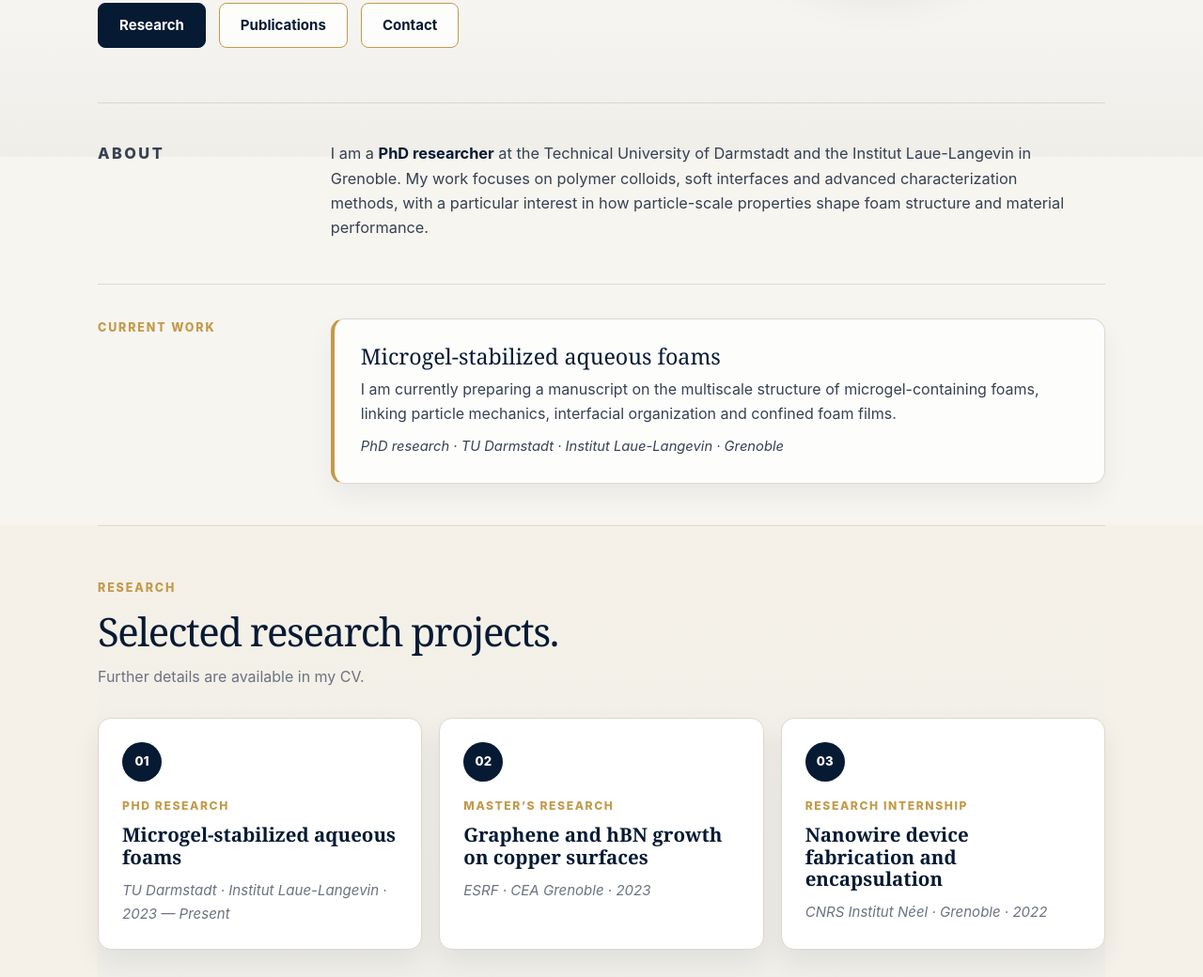
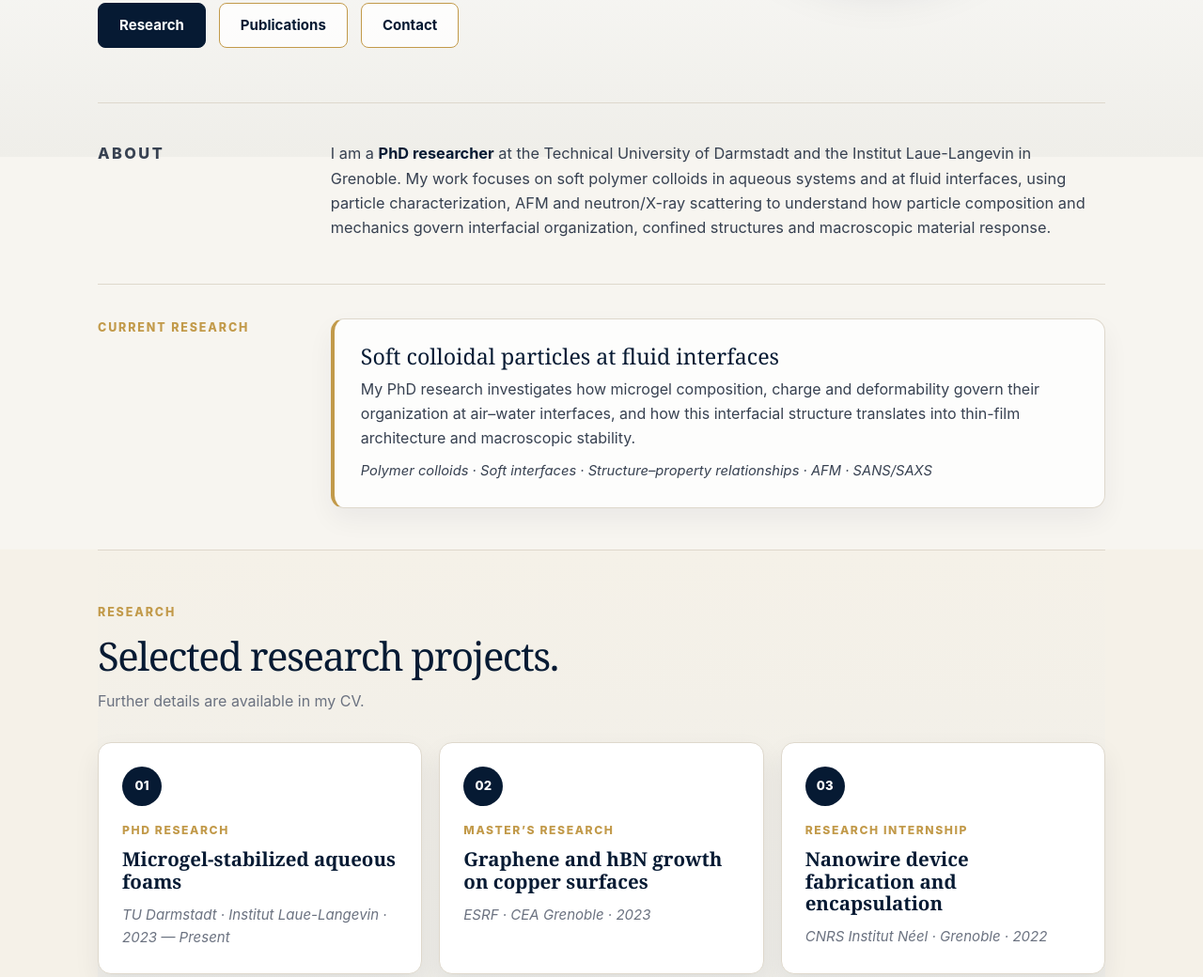
Before and after one commit to nishusodhi/sodhimanmeet.github.io, a plain HTML site: page index.html in a window 1280 px wide. Shown: the part 633-1673 px from the top of the page at 94% size. Drawn offline with Linux system fonts and the light colour scheme.

Commit message:
Revise about section and current research content
Updated content in the about section and current research details. Adjusted styling properties for layout consistency.

```diff
--- a/index.html
+++ b/index.html
@@ -318,7 +318,7 @@
 
     .about p {
       margin: 0;
-      max-width: 800px;
+      max-width: 830px;
       color: #374151;
       font-size: 1.02rem;
     }
@@ -640,7 +640,7 @@
     }
 
     .cv-profile-block {
-      margin-top: 105px;
+      margin-top: 82px;
       padding-top: 18px;
       border-top: 1px solid rgba(255, 255, 255, 0.18);
     }
@@ -823,28 +823,30 @@
       <div>
         <p>
           I am a <strong>PhD researcher</strong> at the Technical University of Darmstadt
-          and the Institut Laue-Langevin in Grenoble. My work focuses on polymer
-          colloids, soft interfaces and advanced characterization methods, with a
-          particular interest in how particle-scale properties shape foam structure
-          and material performance.
+          and the Institut Laue-Langevin in Grenoble. My work focuses on soft polymer
+          colloids in aqueous systems and at fluid interfaces, using particle
+          characterization, AFM and neutron/X-ray scattering to understand how
+          particle composition and mechanics govern interfacial organization,
+          confined structures and macroscopic material response.
         </p>
       </div>
     </section>
 
     <section id="current" class="current split-section">
       <div>
-        <p class="kicker">Current work</p>
+        <p class="kicker">Current research</p>
       </div>
 
       <div class="current-box">
-        <h3>Microgel-stabilized aqueous foams</h3>
+        <h3>Soft colloidal particles at fluid interfaces</h3>
         <p>
-          I am currently preparing a manuscript on the multiscale structure of
-          microgel-containing foams, linking particle mechanics, interfacial
-          organization and confined foam films.
+          My PhD research investigates how microgel composition, charge and
+          deformability govern their organization at air–water interfaces, and how
+          this interfacial structure translates into thin-film architecture and
+          macroscopic stability.
         </p>
         <p class="meta">
-          PhD research · TU Darmstadt · Institut Laue-Langevin · Grenoble
+          Polymer colloids · Soft interfaces · Structure–property relationships · AFM · SANS/SAXS
         </p>
       </div>
     </section>
@@ -1020,6 +1022,7 @@
 
   <footer>
     <span class="footer-name">Manmeet Kaur Sodhi</span> · © 2026
+    <span class="privacy-note">Website analytics are used to understand visits in aggregate.</span>
   </footer>
 </body>
 </html>
```
